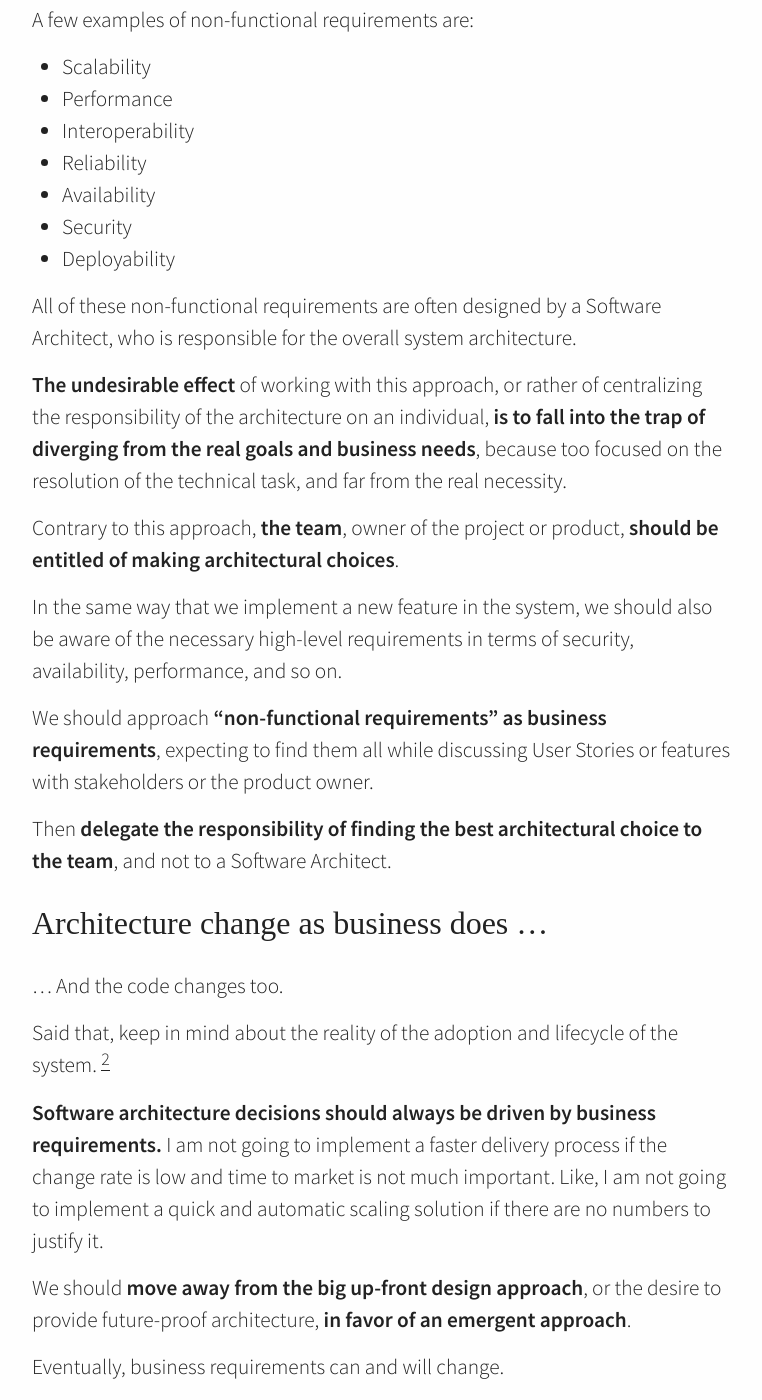
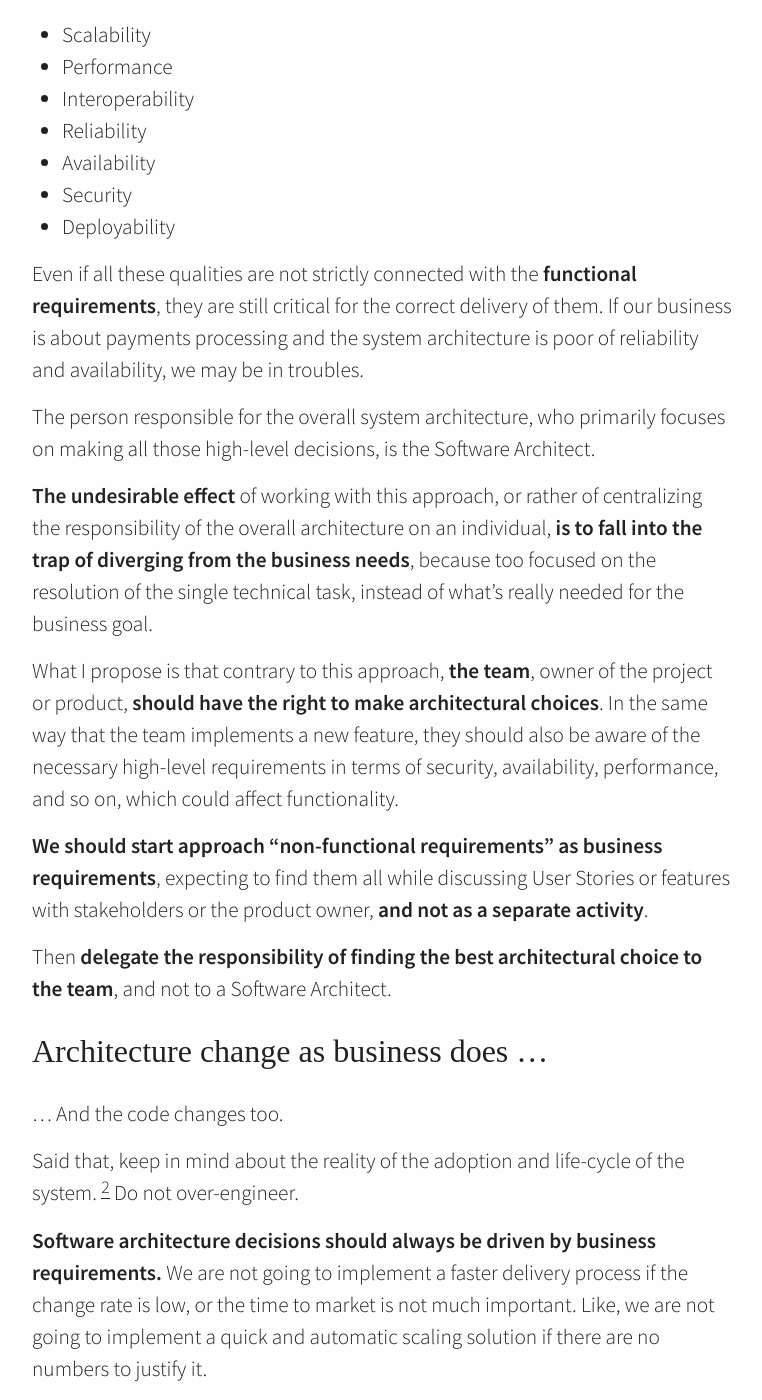
Before and after one commit to joebew42/joebew42.github.io, a Jekyll site: the page built from _posts/2020-12-23-software-architecture-is-overrated.markdown, in a window 1280 px wide and 1400 px high, scrolled down 776 px. Shown: the whole window, without its empty margins (258-1020 px from the left). Built offline with Jekyll 4.4.1, drawn with Linux system fonts in a browser that asks for light colours; some web fonts are replaced; some of the changed text lies outside the part shown.

Commit message:
Review software architecture is overrated

```diff
--- a/_posts/2020-12-23-software-architecture-is-overrated.markdown
+++ b/_posts/2020-12-23-software-architecture-is-overrated.markdown
@@ -14,9 +14,9 @@
 
 I will tell you why.
 
-**Software architecture** is the study and application of all those high-level decisions or qualities that guarantee the correctness of the execution of a system once it has been deployed in production, and these qualities can change according to the system we are building.
+**Software architecture** is the field responsible for all those high-level decisions or qualities that ensure the effective functioning of a software system. These are all qualities that change according to the system we are building.
 
-We often refer to these qualities using terms like intrinsic properties, or **non-functional requirements**.
+We most commonly refer to these qualities using terms such as intrinsic properties or **non-functional requirements**.
 
 A few examples of non-functional requirements are:
 
@@ -28,15 +28,15 @@
 - Security
 - Deployability
 
-All of these non-functional requirements are often designed by a Software Architect, who is responsible for the overall system architecture.
+Even if all these qualities are not strictly connected with the **functional requirements**, they are still critical for the correct delivery of them. If our business is about payments processing and the system architecture is poor of reliability and availability, we may be in troubles.
 
-**The undesirable effect** of working with this approach, or rather of centralizing the responsibility of the architecture on an individual, **is to fall into the trap of diverging from the real goals and business needs**, because too focused on the resolution of the technical task, and far from the real necessity.
+The person responsible for the overall system architecture, who primarily focuses on making all those high-level decisions, is the Software Architect.
 
-Contrary to this approach, **the team**, owner of the project or product, **should be entitled of making architectural choices**.
+**The undesirable effect** of working with this approach, or rather of centralizing the responsibility of the overall architecture on an individual, **is to fall into the trap of diverging from the business needs**, because too focused on the resolution of the single technical task, instead of what's really needed for the business goal.
 
-In the same way that we implement a new feature in the system, we should also be aware of the necessary high-level requirements in terms of security, availability, performance, and so on.
+What I propose is that contrary to this approach, **the team**, owner of the project or product, **should have the right to make architectural choices**. In the same way that the team implements a new feature, they should also be aware of the necessary high-level requirements in terms of security, availability, performance, and so on, which could affect functionality.
 
-We should approach **"non-functional requirements" as business requirements**, expecting to find them all while discussing User Stories or features with stakeholders or the product owner.
+**We should start approach "non-functional requirements" as business requirements**, expecting to find them all while discussing User Stories or features with stakeholders or the product owner, **and not as a separate activity**.
 
 Then **delegate the responsibility of finding the best architectural choice to the team**, and not to a Software Architect.
 
@@ -44,9 +44,9 @@
 
 ... And the code changes too.
 
-Said that, keep in mind about the reality of the adoption and lifecycle of the system. [^2]
+Said that, keep in mind about the reality of the adoption and life-cycle of the system. [^2] Do not over-engineer.
 
-**Software architecture decisions should always be driven by business requirements.** I am not going to implement a faster delivery process if the change rate is low and time to market is not much important. Like, I am not going to implement a quick and automatic scaling solution if there are no numbers to justify it.
+**Software architecture decisions should always be driven by business requirements.** We are not going to implement a faster delivery process if the change rate is low, or the time to market is not much important. Like, we are not going to implement a quick and automatic scaling solution if there are no numbers to justify it.
 
 We should **move away from the big up-front design approach**, or the desire to provide future-proof architecture, **in favor of an emergent approach**.
 
@@ -60,21 +60,19 @@
 
 I see Software Architectures on the same line as Design Patterns for computer programming. Design patterns are good and we should use them when we see a real benefit in doing so. The same is true for software architectures.
 
-It is always good to stay up to date on the latest software architecture and understand what kind of problems they are solving, but I will not spend more time on this topic.
+It is always good to stay up to date on the latest software architectures and understand what kind of problems they are solving, but I will not spend more time on this topic.
 
-I have used the term **"Software Architectures"**, note the plural, because it is a catalog of reusable solutions to recurring higher-level software problems.
+I have used the term **"Software Architectures"**, note the plural, because they represent a catalog of reusable solutions to recurring higher-level software problems.
 
 ## Keep application decoupled from architectural changes
 
-I would rather **invest more time trying to keep my application code as decoupled from external details as possible** and avoid the trap of building a system that relies solely on some external details, such as database engines, communication protocols, or cloud providers.
+The suggestion I always feel to give is trying to **to keep the application code as decoupled from external details as possible** and avoid the trap of building a system that relies solely on some external details, such as database engines, communication protocols, or cloud providers, or high-level decisions.
 
-I can suggest reading [**The Twelve-Factor App**](https://12factor.net/) as a great starting point for exploring methods for making your application independent of external details.
+A great starting point for learning the techniques for making an application independent of external details is [**The Twelve-Factor App**](https://12factor.net/).
 
 ## Architect is an act, not a role
 
-In the end, **architect is an act, not a role**.
-
-It is the team's effort to explore and converge towards higher-level system design decisions that are good enough for current business needs, and accommodate changes in business requirements while keeping the impact on the application low.
+It is the team's effort to explore and converge towards higher-level system design decisions that are good enough for current business needs, and accommodate changes in business requirements while keeping the impact on the application low. To architect, should be a collaborative and shared act across the team and not a role to be assigned to a single individual.
 
 **If you are a Software Architect** and the team is not mature enough to talk about architectural issues, **you can support and help them by facilitating architectural discussions**, with the business goals and requirements always in mind!
 
```
